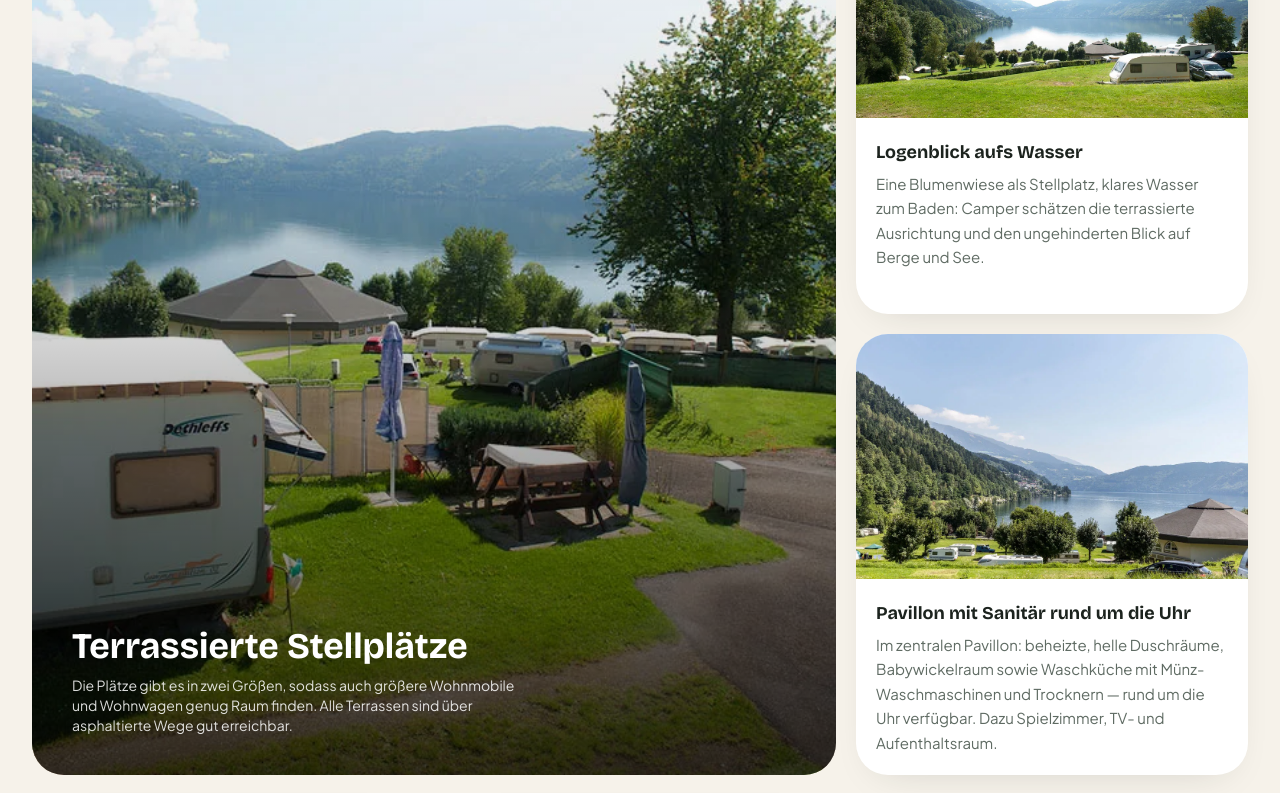
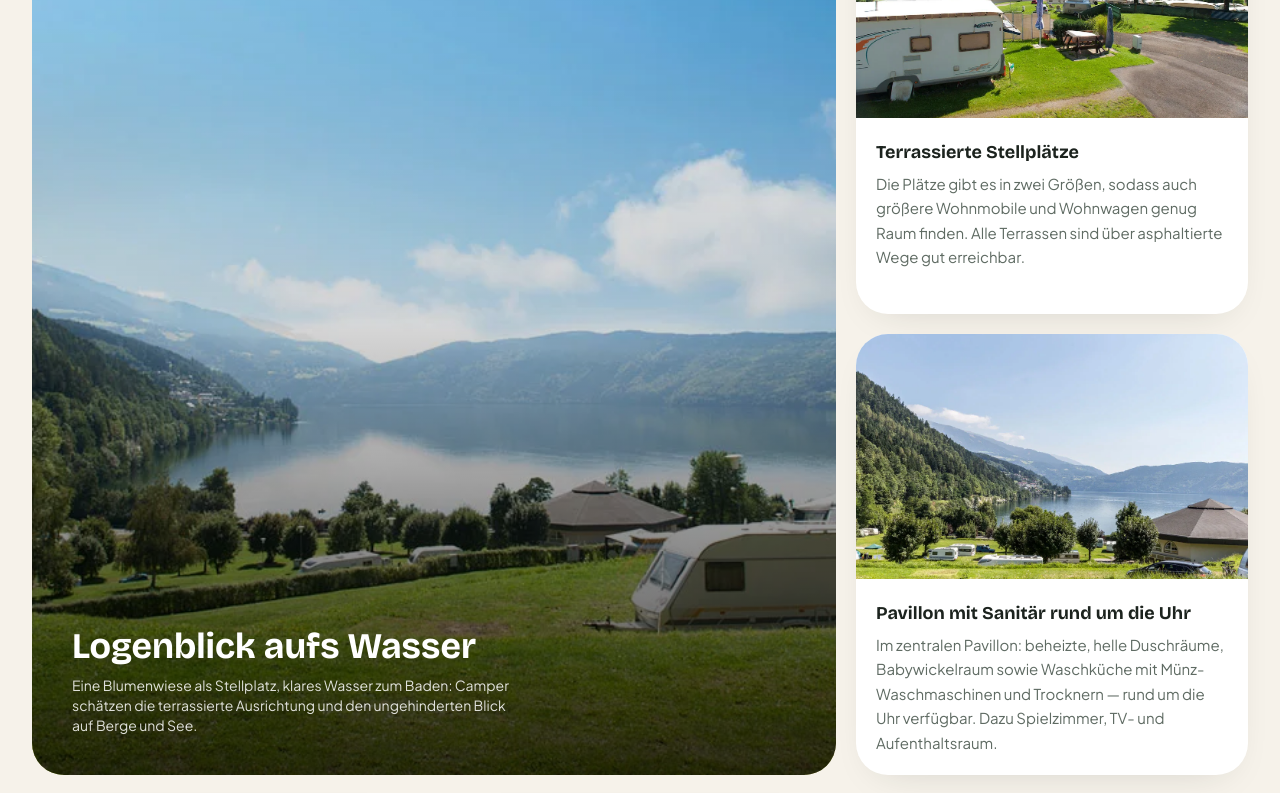
Before and after one commit to Lellino-Elias/pesenthein-camping-demo, a Next.js app: page / in a window 1280 px wide. Shown: the part 2280-3073 px from the top of the page. Built offline with nearby package versions, Linux system fonts and the light colour scheme.

Commit message:
pesenthein — campsite demo 2026-06-14 16:36:05

```diff
--- a/src/components/sections/Aktivitaeten.tsx
+++ b/src/components/sections/Aktivitaeten.tsx
@@ -72,7 +72,7 @@
         {/* Desktop: GSAP scroll-driven horizontal (section pinned). Mobile/tablet: native swipe. */}
         <div
           ref={trackRef}
-          className="no-scrollbar flex snap-x snap-mandatory gap-5 overflow-x-auto px-5 pb-4 md:px-8 lg:w-max lg:snap-none lg:overflow-visible lg:pb-0 lg:will-change-transform"
+          className="no-scrollbar flex snap-x snap-mandatory gap-5 overflow-x-auto px-5 pb-4 md:px-8 lg:mx-auto lg:w-max lg:snap-none lg:overflow-visible lg:pb-0 lg:will-change-transform"
         >
           {items.map((a) => (
             <article
--- a/src/content/campsites/pesenthein.ts
+++ b/src/content/campsites/pesenthein.ts
@@ -85,14 +85,14 @@
       "Auf 15.000 m² liegen rund 170 großzügige Einzel-Stellplätze auf einer Blumenwiese — terrassiert ausgerichtet, mit freiem Blick auf Berge und Wasser.",
     features: [
       {
+        title: "Logenblick aufs Wasser",
+        text: "Eine Blumenwiese als Stellplatz, klares Wasser zum Baden: Camper schätzen die terrassierte Ausrichtung und den ungehinderten Blick auf Berge und See.",
+        image: { src: `${IMG}/logenblick-wiese-see.webp`, alt: "Wiesen-Stellplätze mit weitem Blick über den Millstätter See" },
+      },
+      {
         title: "Terrassierte Stellplätze",
         text: "Die Plätze gibt es in zwei Größen, sodass auch größere Wohnmobile und Wohnwagen genug Raum finden. Alle Terrassen sind über asphaltierte Wege gut erreichbar.",
         image: { src: `${IMG}/stellplaetze-terrassen.webp`, alt: "Terrassierte Stellplätze mit Wohnwagen und asphaltierten Wegen in Pesenthein" },
-      },
-      {
-        title: "Logenblick aufs Wasser",
-        text: "Eine Blumenwiese als Stellplatz, klares Wasser zum Baden: Camper schätzen die terrassierte Ausrichtung und den ungehinderten Blick auf Berge und See.",
-        image: { src: `${IMG}/logenblick-wiese-see.webp`, alt: "Wiesen-Stellplätze mit weitem Blick über den Millstätter See" },
       },
       {
         title: "Pavillon mit Sanitär rund um die Uhr",
```
